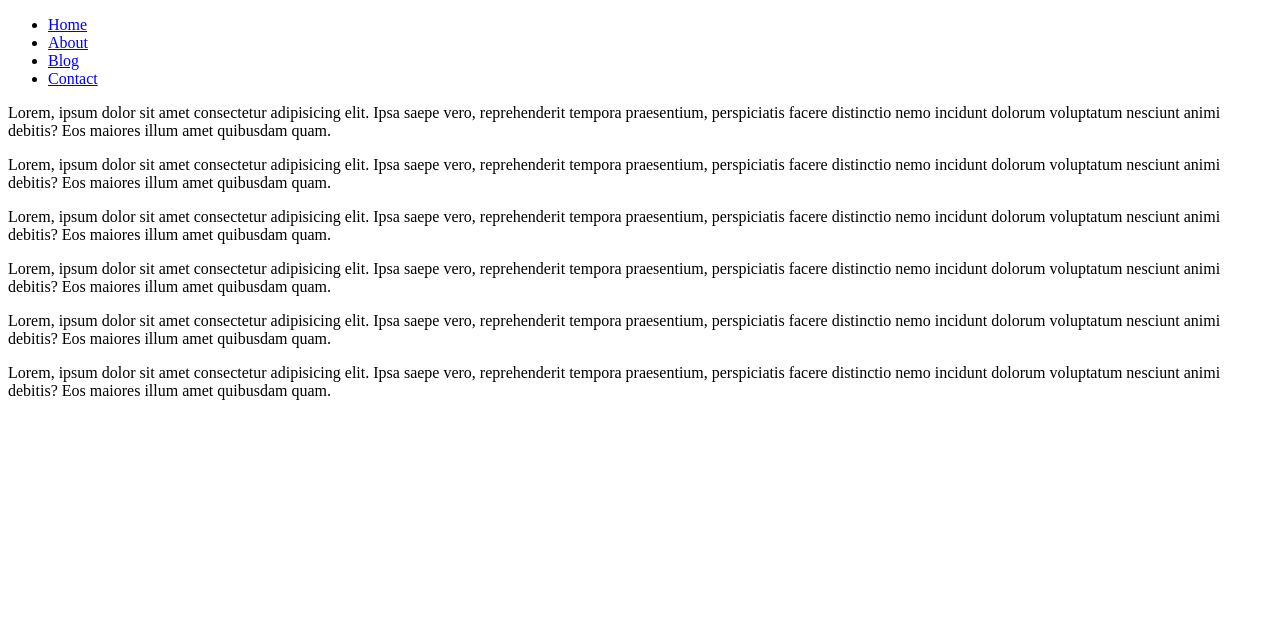
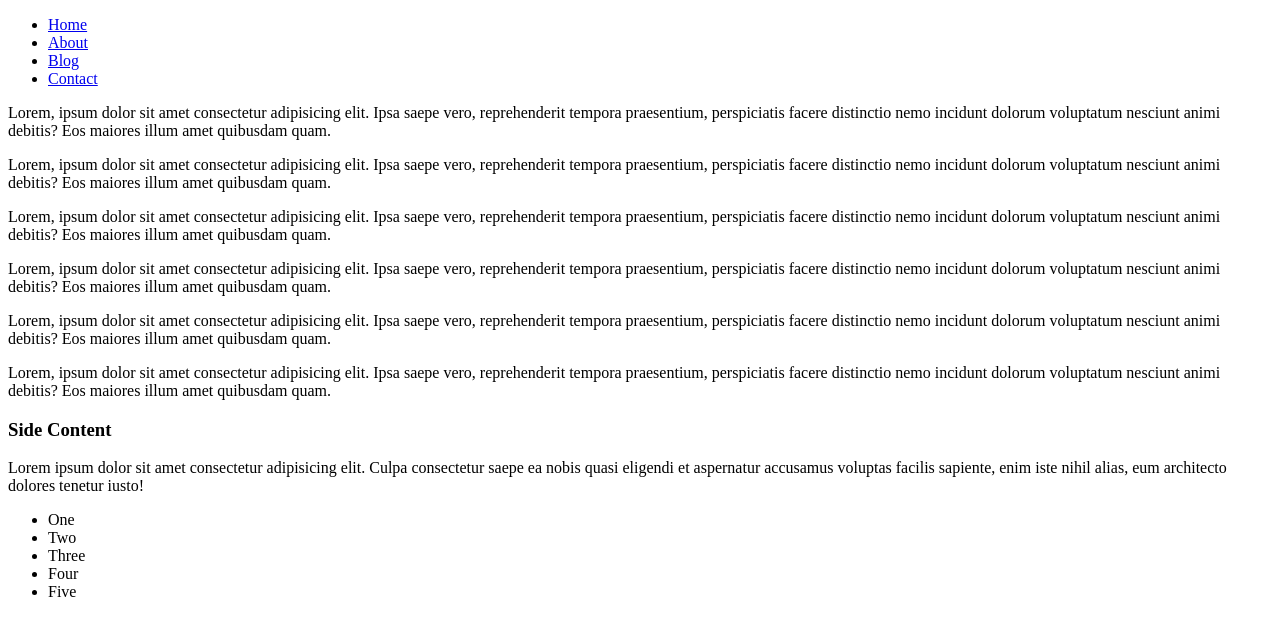
Before and after one commit to umaryusuf/first-hacktoberfest, a plain HTML site: page code/index.html in a window 1280 px wide. Drawn offline with Linux system fonts and the light colour scheme.

Commit message:
updated webpage

```diff
--- a/code/index.html
+++ b/code/index.html
@@ -27,7 +27,17 @@
                 <p>Lorem, ipsum dolor sit amet consectetur adipisicing elit. Ipsa saepe vero, reprehenderit tempora praesentium, perspiciatis facere distinctio nemo incidunt dolorum voluptatum nesciunt animi debitis? Eos maiores illum amet quibusdam quam.</p>
             </article>
         </section>
-        <aside></aside>
+        <aside>
+            <h3>Side Content</h3>
+            <p>Lorem ipsum dolor sit amet consectetur adipisicing elit. Culpa consectetur saepe ea nobis quasi eligendi et aspernatur accusamus voluptas facilis sapiente, enim iste nihil alias, eum architecto dolores tenetur iusto!</p>
+            <ul>
+                <li>One</li>
+                <li>Two</li>
+                <li>Three</li>
+                <li>Four</li>
+                <li>Five</li>
+            </ul>
+        </aside>
     </main>
 </body>
 </html>
```
